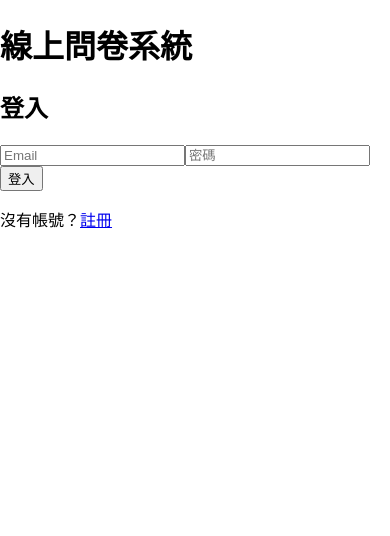
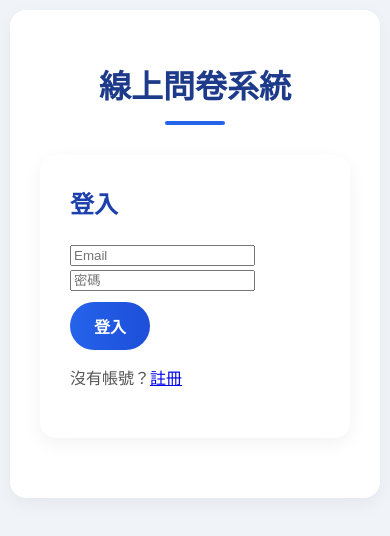
Before and after one commit to chris020589/survey-app, a React (Create React App) app: page / in a window 390 px wide. Shown: the top 536 px of the page. Built offline with nearby package versions, Linux system fonts and the light colour scheme.

Commit message:
Update index.css

```diff
--- a/src/index.css
+++ b/src/index.css
@@ -1,13 +1,144 @@
+/* ✅ src/index.css - 問卷系統 極致作品集版 (含動畫 + Material 風格) */
+
+/* Google Fonts */
+@import url('https://fonts.googleapis.com/css2?family=Poppins:wght@400;600&display=swap');
+
 body {
+  font-family: 'Poppins', sans-serif;
+  background-color: #f0f4f8;
   margin: 0;
-  font-family: -apple-system, BlinkMacSystemFont, 'Segoe UI', 'Roboto', 'Oxygen',
-    'Ubuntu', 'Cantarell', 'Fira Sans', 'Droid Sans', 'Helvetica Neue',
-    sans-serif;
-  -webkit-font-smoothing: antialiased;
-  -moz-osx-font-smoothing: grayscale;
+  padding: 20px;
+  color: #333;
+  overflow-x: hidden;
 }
 
-code {
-  font-family: source-code-pro, Menlo, Monaco, Consolas, 'Courier New',
-    monospace;
+h1 {
+  text-align: center;
+  color: #1e3a8a;
+  margin-bottom: 30px;
+  font-size: 2.5rem;
+  position: relative;
+  animation: fadeSlideDown 1s ease forwards;
 }
+
+h1::after {
+  content: '';
+  width: 60px;
+  height: 4px;
+  background: #2563eb;
+  display: block;
+  margin: 10px auto 0;
+  border-radius: 2px;
+}
+
+h2 {
+  color: #1e40af;
+  margin-top: 0;
+  animation: fadeSlideUp 1s ease forwards;
+}
+
+p {
+  color: #555;
+  line-height: 1.6;
+}
+
+div {
+  max-width: 800px;
+  margin: 0 auto;
+}
+
+/* 問卷卡片 */
+div > div {
+  background-color: #ffffff;
+  border-radius: 16px;
+  box-shadow: 0 6px 18px rgba(0,0,0,0.05);
+  padding: 30px;
+  margin-bottom: 30px;
+  transition: transform 0.3s ease, box-shadow 0.3s ease;
+  animation: fadeSlideUp 1s ease forwards;
+}
+
+div > div:hover {
+  transform: translateY(-6px) scale(1.02);
+  box-shadow: 0 12px 30px rgba(0,0,0,0.1);
+}
+
+input[type="text"] {
+  width: 100%;
+  padding: 12px;
+  margin: 10px 0 20px 0;
+  border: 1px solid #d1d5db;
+  border-radius: 8px;
+  font-size: 1rem;
+  box-sizing: border-box;
+  transition: border 0.2s ease, box-shadow 0.2s ease;
+}
+
+input[type="text"]:focus {
+  border: 1px solid #2563eb;
+  outline: none;
+  box-shadow: 0 0 0 4px rgba(37, 99, 235, 0.2);
+}
+
+input[type="radio"], input[type="checkbox"] {
+  margin-right: 8px;
+  accent-color: #2563eb;
+}
+
+label {
+  display: block;
+  margin: 10px 0;
+  cursor: pointer;
+  transition: color 0.2s ease;
+  animation: fadeSlideUp 1s ease forwards;
+}
+
+label:hover {
+  color: #2563eb;
+}
+
+button {
+  background: linear-gradient(90deg, #2563eb 0%, #1d4ed8 100%);
+  color: white;
+  padding: 12px 24px;
+  border: none;
+  border-radius: 50px;
+  cursor: pointer;
+  font-size: 1rem;
+  font-weight: 600;
+  transition: transform 0.2s ease, box-shadow 0.2s ease;
+  margin-top: 10px;
+  display: inline-block;
+  animation: fadeSlideUp 1s ease forwards;
+}
+
+button:hover {
+  transform: translateY(-3px) scale(1.05);
+  box-shadow: 0 12px 24px rgba(37, 99, 235, 0.3);
+}
+
+/* 動畫 */
+@keyframes fadeSlideUp {
+  0% { opacity: 0; transform: translateY(20px); }
+  100% { opacity: 1; transform: translateY(0); }
+}
+
+@keyframes fadeSlideDown {
+  0% { opacity: 0; transform: translateY(-20px); }
+  100% { opacity: 1; transform: translateY(0); }
+}
+
+/* 響應式 */
+@media (max-width: 600px) {
+  body {
+    padding: 10px;
+  }
+
+  h1 {
+    font-size: 2rem;
+  }
+
+  div {
+    padding: 0;
+  }
+}
```
